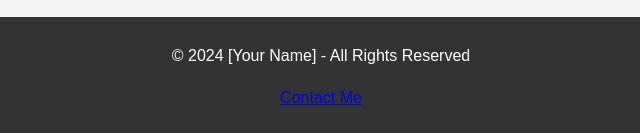
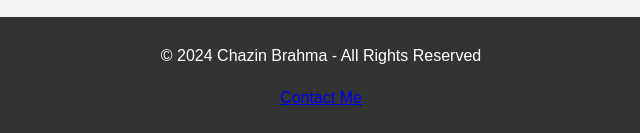
Before and after one commit to chazbrahma/portfolio-website, a plain HTML site: page index.html in a window 1280 px wide. Shown: the part 1960-2093 px from the top of the page, 319-959 px from the left. Drawn offline with Linux system fonts and the light colour scheme.

Commit message:
Updated index.html with project adjustments, reduced gaps, and added CV link

```diff
--- a/index.html
+++ b/index.html
@@ -151,7 +151,7 @@
 </section>
 
 <footer>
-    <p>&copy; 2024 [Your Name] - All Rights Reserved</p>
+    <p>&copy; 2024 Chazin Brahma - All Rights Reserved</p>
     <p><a href="mailto:chazinbrahma0@gmail.com">Contact Me</a></p>
 </footer>
 
```
